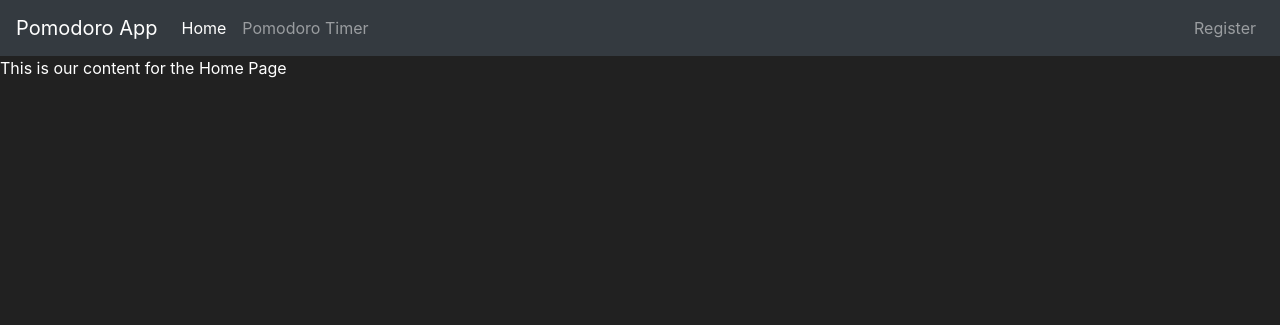
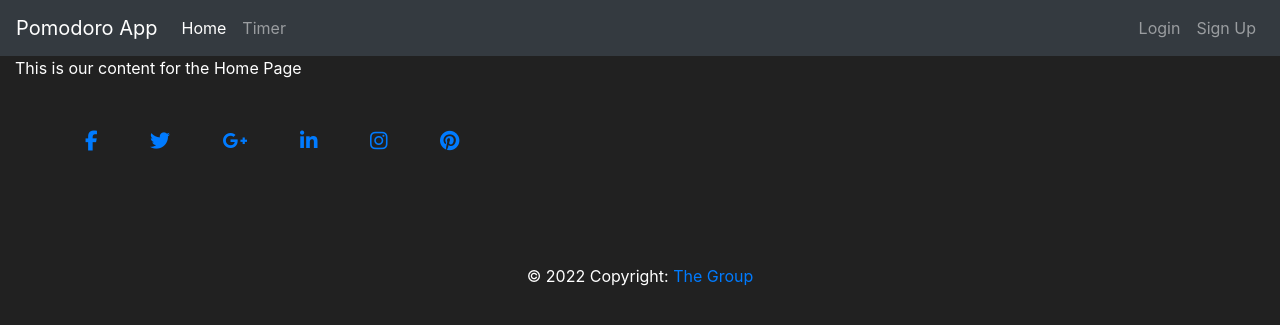
Before and after one commit to IanoSang/Pomodoro, a Flask app: page / in a window 1280 px wide. Shown: the top 325 px of the page. Run offline with Flask 2, Linux system fonts and the light colour scheme; some libraries are stand-ins or nearby versions.

Commit message:
feat: Authentication- adds a login and a logot pages

```diff
--- a/app/__init__.py
+++ b/app/__init__.py
@@ -5,10 +5,12 @@ from flask_login import LoginManager
 
 app = Flask(__name__)
 app.config['SQLALCHEMY_DATABASE_URI'] = 'sqlite:///pomodoro.db'
-app.config['SECRET_KEY'] = 'ed96823c766c274dc3bd19e0'
+app.config['SECRET_KEY'] = 'group3'
+db = SQLAlchemy(app)
 bcrypt = Bcrypt(app)
 login_manager = LoginManager(app)
+login_manager.login_view = "login_page"
+login_manager.login_message_category = "info"
 
-db = SQLAlchemy(app)
 
 from app import views
--- a/app/forms.py
+++ b/app/forms.py
@@ -20,3 +20,9 @@ class RegisterForm(FlaskForm):
     password1 = PasswordField(label='Password:', validators=[Length(min=6), DataRequired()])
     password2 = PasswordField(label='Confirm Password:', validators=[EqualTo('password1'), DataRequired()])
     submit = SubmitField(label='Create Account')
+
+
+class LoginForm(FlaskForm):
+    username = StringField(label='User Name:', validators=[DataRequired()])
+    password = PasswordField(label='Password:', validators=[DataRequired()])
+    submit = SubmitField(label='Sign in')
--- a/app/templates/base.html
+++ b/app/templates/base.html
@@ -24,36 +24,37 @@
                 <a class="nav-link" href="{{ url_for('home_page') }}">Home <span class="sr-only">(current)</span></a>
             </li>
             <li class="nav-item">
-                <a class="nav-link" href="{{ url_for('timer_page') }}">Pomodoro Timer</a>
+                <a class="nav-link" href="{{ url_for('timer_page') }}">Timer</a>
             </li>
         </ul>
           {% if current_user.is_authenticated %}
             <ul class="navbar-nav">
                 <li class="nav-item">
                     <a class="nav-link" style="color: lawngreen; font-weight: bold">
-                        <i class="fas fa-coins"></i>
+                        <i class="fas fa-clock"></i>
                         {{ current_user.prettier_budget }}
                     </a>
                 </li>
                 <li class="nav-item">
-                    <a class="nav-link">Welcome, {{ current_user.username }}</a>
+                    <a class="nav-link">{{ current_user.username }}, Online</a>
                 </li>
                 <li class="nav-item">
-                    <a class="nav-link" href="#">Logout</a>
+                    <a class="nav-link" href="{{ url_for('logout_page') }}">Logout</a>
                 </li>
             </ul>
           {% else %}
             <ul class="navbar-nav">
                 <li class="nav-item">
-
+                    <a class="nav-link" href="{{ url_for('login_page') }}">Login</a>
                 </li>
                 <li class="nav-item">
-                    <a class="nav-link" href="{{ url_for('register_page') }}">Register</a>
+                    <a class="nav-link" href="{{ url_for('signup_page') }}">Sign Up</a>
                 </li>
             </ul>
           {% endif %}
       </div>
     </nav>
+    <div class="container-fluid">
       {% with messages = get_flashed_messages(with_categories=true) %}
         {% if messages %}
            {% for category, message in messages %}
@@ -70,8 +71,63 @@
 
       {% endblock %}
       <!-- Future Content here -->
+    </div>
 
+<!-- Footer -->
+        <footer class="page-footer font-small cyan darken-3">
 
+  <!-- Footer Elements -->
+              <div class="container">
+
+                <!-- Grid row-->
+                <div class="row">
+
+                  <!-- Grid column -->
+                  <div class="col-md-12 py-5">
+                    <div class="mb-5 flex-center">
+
+                      <!-- Facebook -->
+                      <a class="fb-ic">
+                        <i class="fab fa-facebook-f fa-lg white-text mr-md-5 mr-3 fa-2x"> </i>
+                      </a>
+                      <!-- Twitter -->
+                      <a class="tw-ic">
+                        <i class="fab fa-twitter fa-lg white-text mr-md-5 mr-3 fa-2x"> </i>
+                      </a>
+                      <!-- Google +-->
+                      <a class="gplus-ic">
+                        <i class="fab fa-google-plus-g fa-lg white-text mr-md-5 mr-3 fa-2x"> </i>
+                      </a>
+                      <!--Linkedin -->
+                      <a class="li-ic">
+                        <i class="fab fa-linkedin-in fa-lg white-text mr-md-5 mr-3 fa-2x"> </i>
+                      </a>
+                      <!--Instagram-->
+                      <a class="ins-ic">
+                        <i class="fab fa-instagram fa-lg white-text mr-md-5 mr-3 fa-2x"> </i>
+                      </a>
+                      <!--Pinterest-->
+                      <a class="pin-ic">
+                        <i class="fab fa-pinterest fa-lg white-text fa-2x"> </i>
+                      </a>
+                    </div>
+                  </div>
+                  <!-- Grid column -->
+
+                </div>
+                <!-- Grid row-->
+
+              </div>
+  <!-- Footer Elements -->
+
+  <!-- Copyright -->
+  <div class="footer-copyright text-center py-3">© 2022 Copyright:
+    <a href="/"> The Group</a>
+  </div>
+  <!-- Copyright -->
+
+</footer>
+<!-- Footer -->
 
       <!-- Optional JavaScript -->
       <!-- jQuery first, then Popper.js, then Bootstrap JS -->
--- a/app/templates/signup.html
+++ b/app/templates/signup.html
@@ -28,7 +28,7 @@
 
             <div class="checkbox mb-3">
                <h6>Already have an account?</h6>
-               <a class="btn btn-sm btn-secondary" href="{{ url_for('home_page') }}">Login</a>
+               <a class="btn btn-sm btn-secondary" href="{{ url_for('login_page') }}">Login</a>
             </div>
 
             {{ form.submit(class="btn btn-lg btn-block btn-primary") }}
--- a/app/views.py
+++ b/app/views.py
@@ -1,9 +1,9 @@
 from app import app
 from flask import render_template, redirect, url_for, flash
 from app.models import User
-from app.forms import RegisterForm
+from app.forms import RegisterForm, LoginForm
 from app import db
-from flask_login import login_user
+from flask_login import login_user, logout_user, login_required
 
 
 @app.route('/')
@@ -13,23 +13,48 @@ def home_page():
 
 
 @app.route('/timer')
+@login_required
 def timer_page():
 
     return render_template('timer.html')
 
 
-@app.route('/register', methods=['GET', 'POST'])
-def register_page():
+@app.route('/signup', methods=['GET', 'POST'])
+def signup_page():
     form = RegisterForm()
     if form.validate_on_submit():
-        user_to_create = User(username=form.username.data,
-                              email_address=form.email_address.data,
-                              password=form.password1.data)
+        user_to_create = User(username=form.username.data,email_address=form.email_address.data,password=form.password1.data)
         db.session.add(user_to_create)
         db.session.commit()
-        return redirect(url_for('market_page'))
+        login_user(user_to_create)
+        flash(f"Account created successfully! You are now logged in as {user_to_create.username}", category='success')
+        return redirect(url_for('timer_page'))
     if form.errors != {}:  # If there are not errors from the validations
         for err_msg in form.errors.values():
             flash(f'There was an error with creating a user: {err_msg}', category='danger')
 
     return render_template('signup.html', form=form)
+
+
+@app.route('/login', methods=['GET', 'POST'])
+def login_page():
+    form = LoginForm()
+    if form.validate_on_submit():
+        attempted_user = User.query.filter_by(username=form.username.data).first()
+        if attempted_user and attempted_user.check_password_correction(
+                attempted_password=form.password.data
+        ):
+            login_user(attempted_user)
+            flash(f'Success! You are logged in as: {attempted_user.username}', category='success')
+            return redirect(url_for('timer_page'))
+        else:
+            flash('Username and password are not match! Please try again', category='danger')
+
+    return render_template('login.html', form=form)
+
+
+@app.route('/logout')
+def logout_page():
+    logout_user()
+    flash("You have been logged out!", category='info')
+    return redirect(url_for("home_page"))
```
Also changed, not shown: app/templates/login.html (added, +34 -0 lines), app/pomodoro.db.
